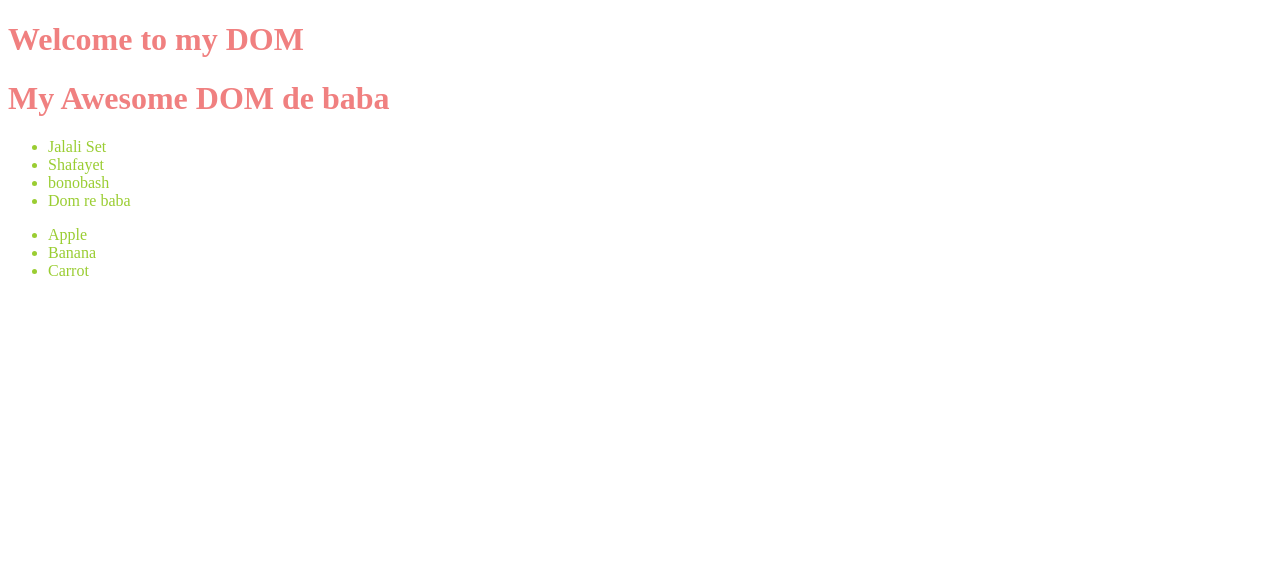
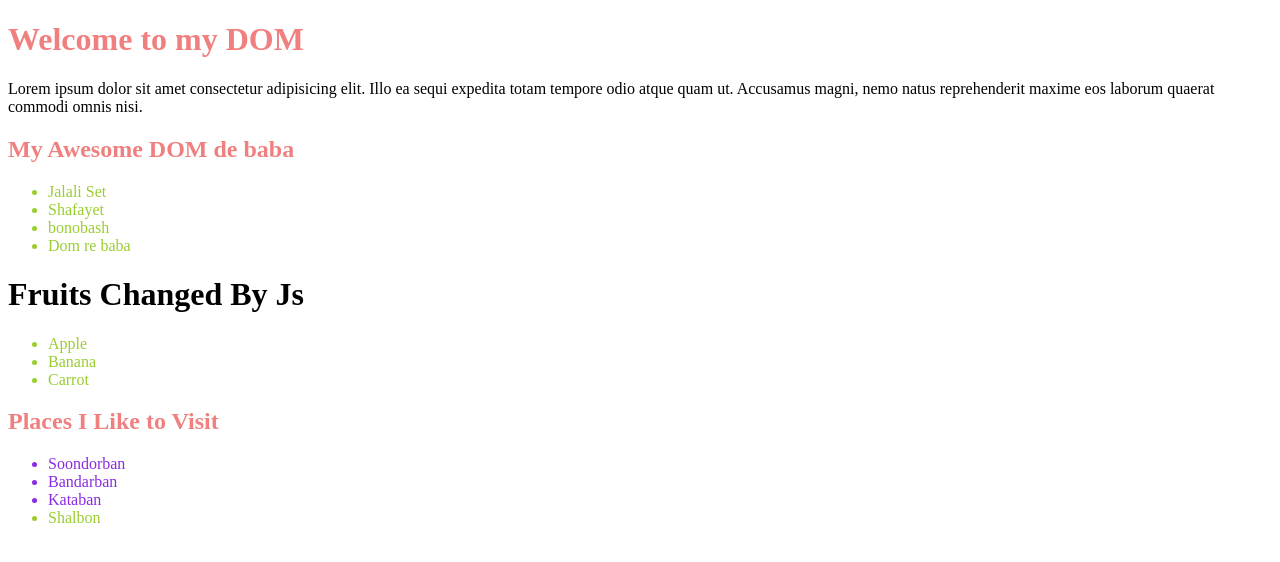
Before and after one commit to aysha3f/tour-of-DOM, a plain HTML site: page index.html in a window 1280 px wide. Drawn offline with Linux system fonts and the light colour scheme.

Commit message:
getElementByClass VS getElementById

```diff
--- a/index.html
+++ b/index.html
@@ -9,13 +9,22 @@
     li{
         color:yellowgreen
     }
+#fruits-title{
+    color:black
+}
+
+.important-places{
+    color:blueviolet
+}
 </style>
 </head>
 <body>
     <header>
         <h1>Welcome to my DOM</h1>
+        <p>Lorem ipsum dolor sit amet consectetur adipisicing elit. Illo ea sequi expedita totam tempore odio atque quam ut. Accusamus magni, nemo natus reprehenderit maxime eos laborum quaerat commodi omnis nisi.</p>
     </header>
     <main>
+        <section>
         <h1>My Awesome DOM de baba</h1>
         <ul>
             <li>Jalali Set</li>
@@ -23,24 +32,42 @@
             <li>bonobash</li>
             <li> Dom re baba</li>
         </ul>
-
+       </section>
+<h1 id="fruits-title">Fruits I Like</h1>
         <ul>
             <li>Apple</li>
             <li>Banana</li>
             <li>Carrot</li>
         </ul>
+        <section>
+            <h1 id="places-title">Places I Like to Visit</h1>
+            <ul>
+      <li class="important-places">Soondorban</li>
+      <li class="important-places">Bandarban</li>
+      <li class="important-places">Kataban</li>
+      <li>Shalbon</li>
+            </ul>
+        </section>
     </main>
     <script src="js/dom.js"></script>
     <script>
   const liCollection = document.getElementsByTagName('li')
 //   console.log(liCollection);
 for(const li of liCollection){
-    console.log(li.innerText);
+  //  console.log(li.innerText);
 }
 
 const allHeadings = document.getElementsByTagName('h1');
 for(const h1 of allHeadings){
-    console.log(h1.innerText);
+  //  console.log(h1.innerText);
+}
+
+const fruitsTitle = document.getElementById('fruits-title');
+fruitsTitle.innerText = "Fruits Changed By Js"
+
+const places = document.getElementsByClassName('important-places')
+for( const place of places){
+    console.log(place.innerText)
 }
     </script>
 </body>
```
